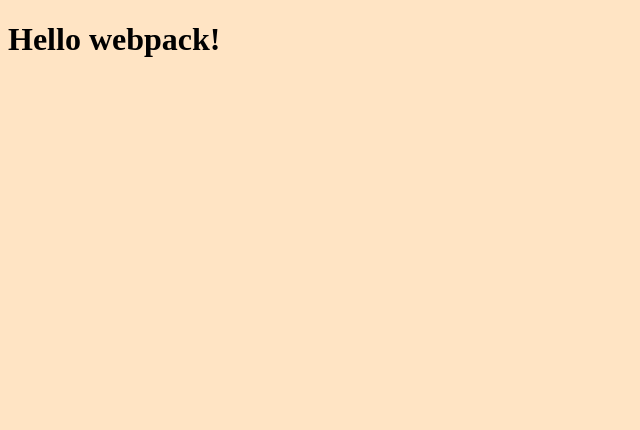
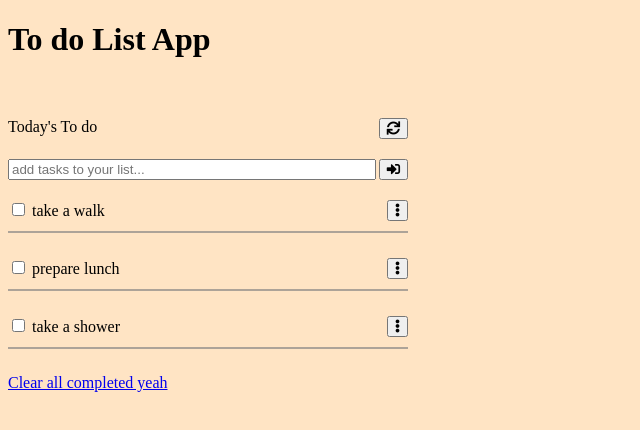
Before and after one commit to BadrBenSlama/to_do_app, a website built with webpack: page src/index.html in a window 1280 px wide. Shown: the whole page, without its empty margins (0-640 px from the left). Built offline with nearby package versions, Linux system fonts and the light colour scheme.

Commit message:
setup webpack and index.html and style.css

```diff
--- a/src/index.html
+++ b/src/index.html
@@ -1,11 +1,37 @@
 <!DOCTYPE html>
 <html lang="en">
+
 <head>
     <meta charset="UTF-8">
     <meta name="viewport" content="width=device-width, initial-scale=1.0">
-    <title>Wbpack Exercise</title>
+    <link rel="stylesheet" href="https://use.fontawesome.com/releases/v5.15.4/css/all.css"
+        integrity="sha384-DyZ88mC6Up2uqS4h/KRgHuoeGwBcD4Ng9SiP4dIRy0EXTlnuz47vAwmeGwVChigm" crossorigin="anonymous">
+
+    <title>To do List App</title>
 </head>
+
 <body>
-    <h1>Hello webpack!</h1>
+    <h1>To do List App</h1>
+
+    <section>
+        <div class="main_container">
+            <!-- Header -->
+            <div class="flex todays">
+                <div>Today's To do</div>
+                <div><button type="submit"><i class="fas fa-sync"></i></button></div>
+            </div>
+            <!-- Add to do form -->
+            <div class="flex add">
+                <div><input type="text" class="input" placeholder="add tasks to your list..."></div>
+                <div><button type="submit"><i class="fas fa-sign-in-alt"></i></button></div>
+            </div>
+            <!-- Todo list, displayed dynamically with JS -->
+            <ul id="todo_list">
+            </ul>
+            <!-- Clear completed -->
+            <div class="clear"><a href="#">Clear all completed yeah</a></div>
+        </div>
+    </section>
 </body>
+
 </html>
--- a/src/index.js
+++ b/src/index.js
@@ -1,19 +1,38 @@
 import './style.css';
 
-const tasks = [
+const toDoList = [
   {
-    description: 'walk the dog',
+    description: 'take a walk',
     completed: true,
     index: 1,
   },
   {
-    description: 'walk the cat',
+    description: 'prepare lunch',
     completed: false,
     index: 2,
   },
   {
-    description: 'walk the bird',
+    description: 'take a shower',
     completed: true,
     index: 3,
   },
 ];
+
+const listContainer = document.getElementById('todo_list');
+
+const showtasks = () => {
+  for (let i = 0; i < toDoList.length; i += 1) {
+    const task = toDoList[i];
+    const list = `<li class="task flex" id="${task.index}">
+  <div>
+    <input type="checkbox" class="box" id="list_box">
+    <span>${task.description}</span>
+  </div>
+   <button type="submit"><i class="fas fa-ellipsis-v"></i></button>
+  </li>
+  <div class="border_bottom"></div>`;
+    listContainer.innerHTML += list;
+  }
+};
+
+window.onload = showtasks;
--- a/src/style.css
+++ b/src/style.css
@@ -1,3 +1,45 @@
 body {
-    background-color: bisque;
+  background-color: bisque;
 }
+
+.flex {
+  display: flex;
+  flex-flow: wrap;
+}
+
+.main_container {
+  width: 400px;
+}
+
+.todays {
+  margin-top: 60px;
+  margin-bottom: 20px;
+  justify-content: space-between;
+}
+
+.clear {
+  margin-top: 20px;
+}
+
+.add {
+  justify-content: space-between;
+}
+
+.task {
+  justify-content: space-between;
+}
+
+#todo_list {
+  list-style-type: none;
+  margin: 20px 0 0 0;
+  padding: 0;
+}
+
+.border_bottom {
+  border-bottom: solid rgba(128, 128, 128, 0.644) 2px;
+  margin: 10px 0 25px 0;
+}
+
+.input {
+  width: 360px;
+}
```
Also changed, not shown: dist/index.bundle.js, dist/index.html.
